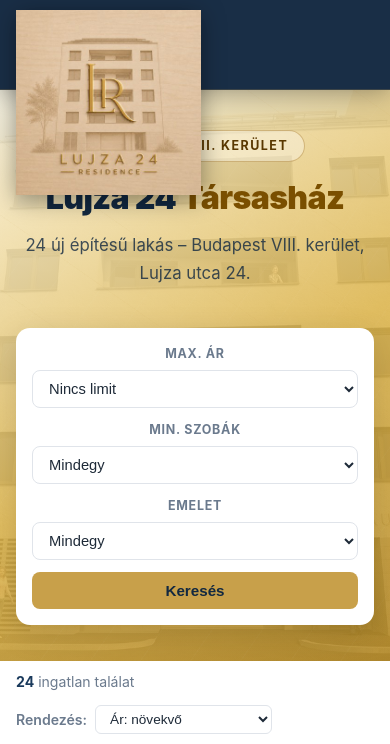
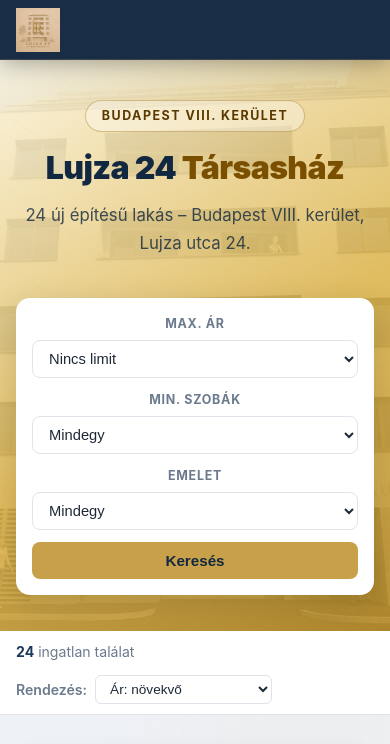
Before and after one commit to Akolak18/PROJECT-SIMPLE, a Flask app: page /ingatlan-ertekesites in a window 390 px wide; the page is wider, and only the part inside the window is pictured. Shown: the top 744 px of that part. Run offline with Flask 3, Linux system fonts and the light colour scheme.

Commit message:
Fix logo on mobile: fixed small size, no scroll animation
https://claude.ai/code/session_014petuLLSC47wXb62gZwvgJ

```diff
--- a/templates/ingatlan_detail.html
+++ b/templates/ingatlan_detail.html
@@ -446,6 +446,9 @@
 
     /* ── RESPONSIVE ── */
     @media (max-width: 700px) {
+      nav { height: 60px !important; overflow: hidden !important; }
+      .nav-logo { margin-top: 0 !important; align-self: center !important; }
+      .nav-logo img { height: 44px !important; filter: none !important; transition: none !important; }
       .top-row { flex-direction: column; }
       .price-col { flex: none; width: 100%; position: static; }
       .price-big { font-size: 1.5rem; }
--- a/templates/ingatlan_ertekesites.html
+++ b/templates/ingatlan_ertekesites.html
@@ -475,6 +475,9 @@
 
     /* ── RESPONSIVE ── */
     @media (max-width: 768px) {
+      nav { height: 60px !important; overflow: hidden !important; }
+      .nav-logo { margin-top: 0 !important; align-self: center !important; }
+      .nav-logo img { height: 44px !important; filter: none !important; transition: none !important; }
       .search-box {
         grid-template-columns: 1fr 1fr;
       }
```
